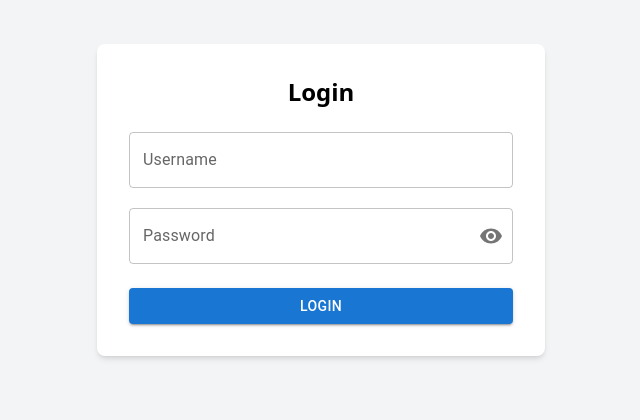
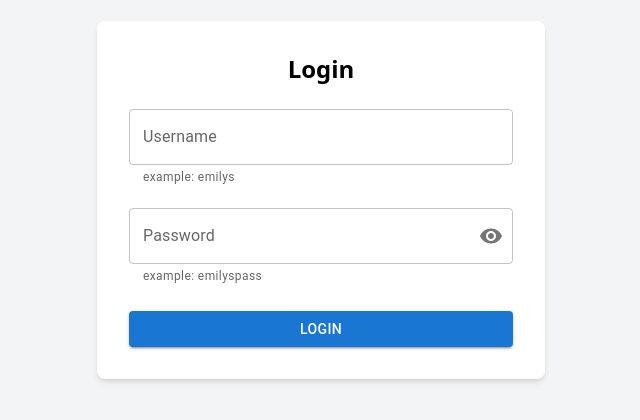
Before and after one commit to Sarah-Mn/bs-project, a Next.js app: page /auth/login in a window 1280 px wide. Shown: the part 200-620 px from the top of the page, without its empty margins (319-959 px from the left). Built offline with nearby package versions, Linux system fonts and the light colour scheme; no server answers.

Commit message:
docs: add live demo link to README and login hints to login form

```diff
--- a/src/components/auth/login/LoginForm.tsx
+++ b/src/components/auth/login/LoginForm.tsx
@@ -29,7 +29,7 @@ const LoginForm = () => {
           fullWidth
           type="username"
           error={!!errors.username}
-          helperText={errors.username?.message}
+          helperText={errors.username?.message || "example: emilys"}
           {...register("username", {
             required: "username is required",
           })}
@@ -41,7 +41,7 @@ const LoginForm = () => {
           fullWidth
           type={showPassword ? "text" : "password"}
           error={!!errors.password}
-          helperText={errors.password?.message}
+          helperText={errors.password?.message || "example: emilyspass"}
           {...register("password", {
             required: "Password is required",
             minLength: {
```
Also changed, not shown: 1 other file (tests, documents, lock files or other folders).
